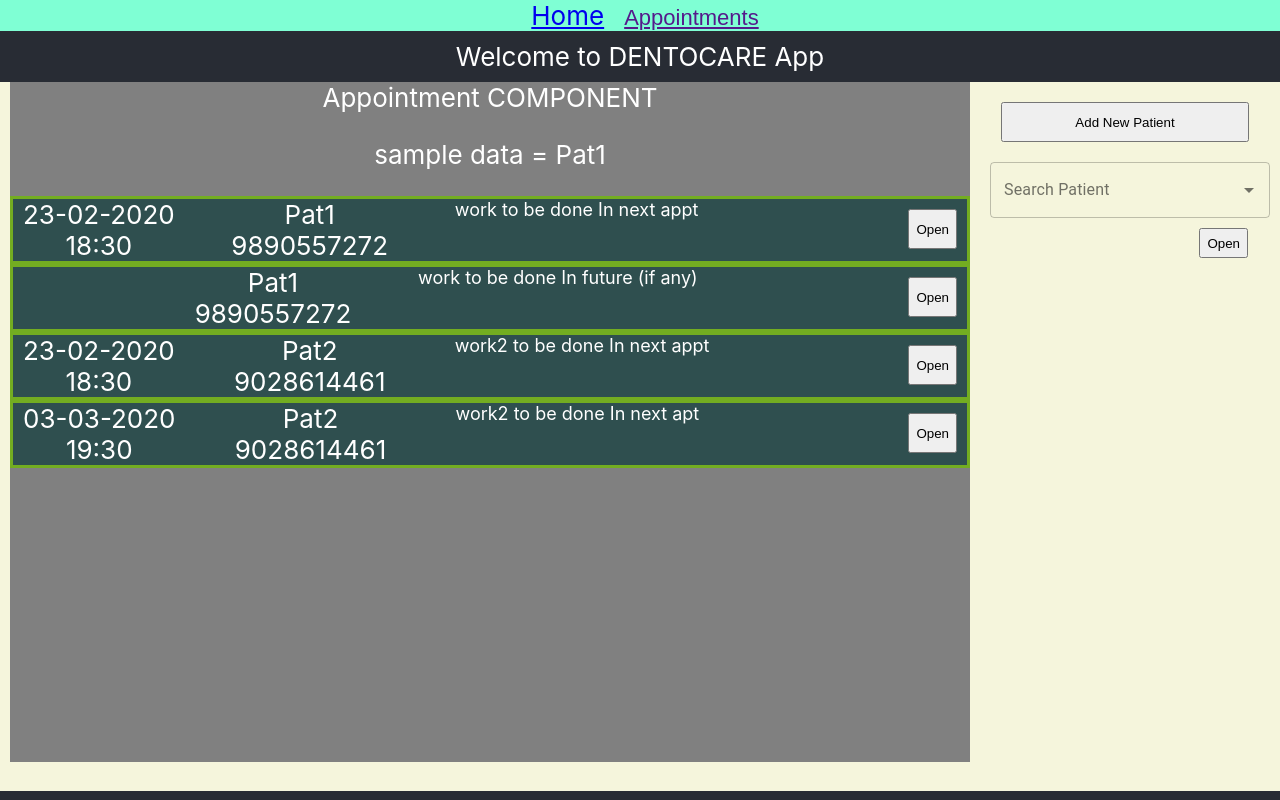
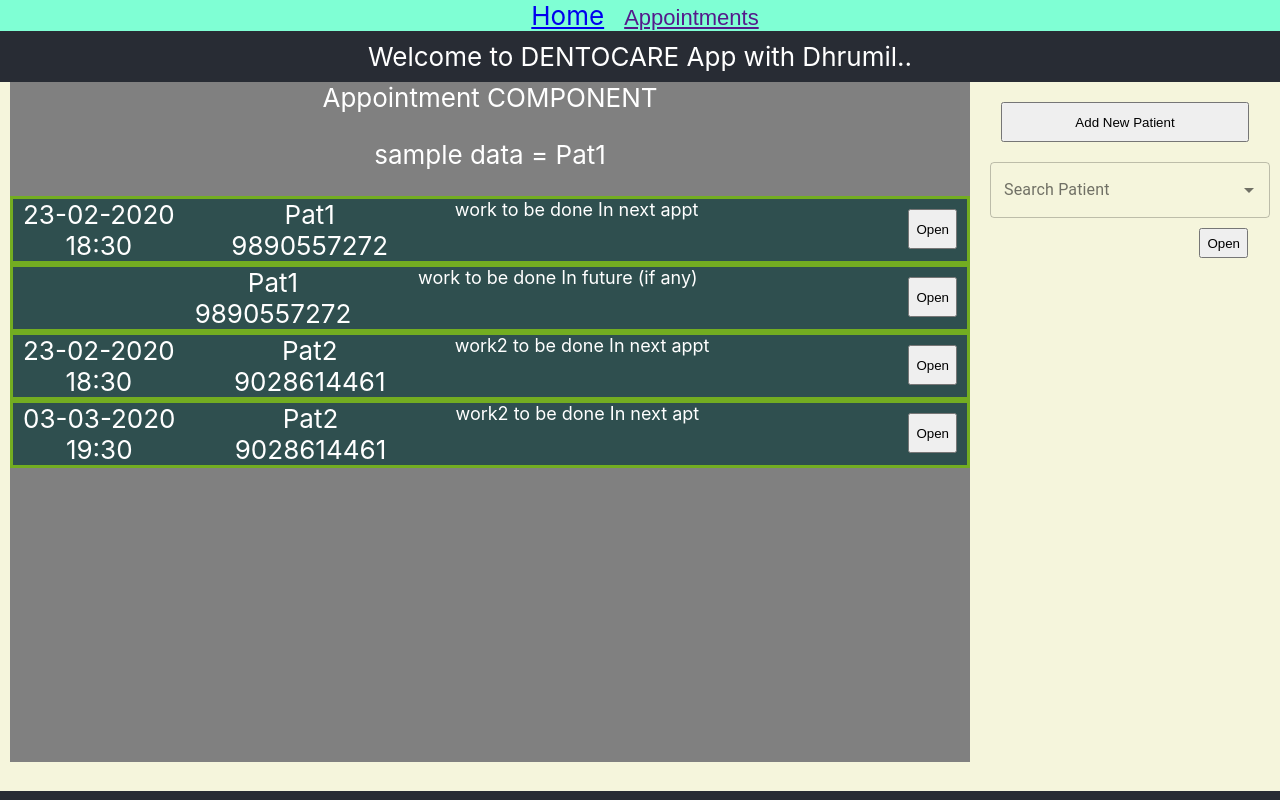
Before and after one commit to abhijeetmundhe/dentocare, a React (Create React App) app: page / in a window 1280 px wide. Built offline with nearby package versions, Linux system fonts and the light colour scheme.

Commit message:
for testing purpose

```diff
--- /dev/null
+++ b/src/Constants.js
@@ -0,0 +1,2 @@
+export const GET_ALL_PATIENTS_URL = 'https://hyqpqh7av5.execute-api.us-east-2.amazonaws.com/live/getallpatients';
+export const TEST_URL = 'https://api.github.com/users/hadley/orgs';
--- a/src/Home/HomeComponent.jsx
+++ b/src/Home/HomeComponent.jsx
@@ -8,7 +8,7 @@ class HomeComponent extends React.Component {
     render() {
         return (<div className='Home-component'>
             <header className="app-title">
-                Welcome to DENTOCARE App
+                Welcome to DENTOCARE App with Dhrumil..
             </header>
             <AppointmentComponent {...this.props} />
             <div className='Home-right-section'>
```
